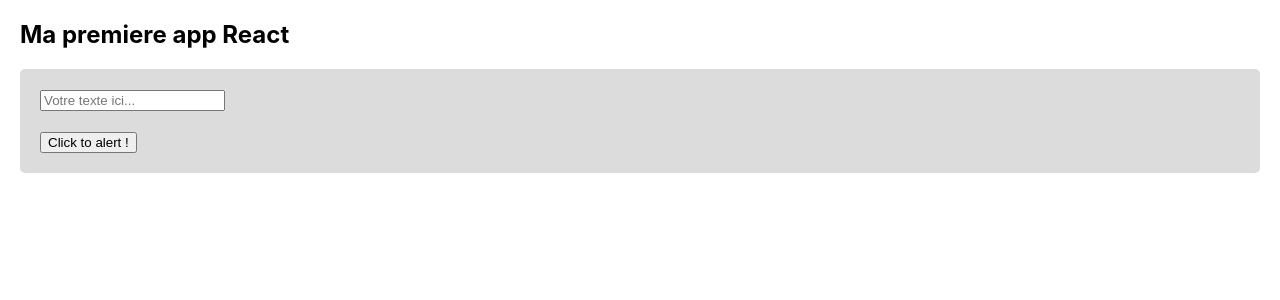
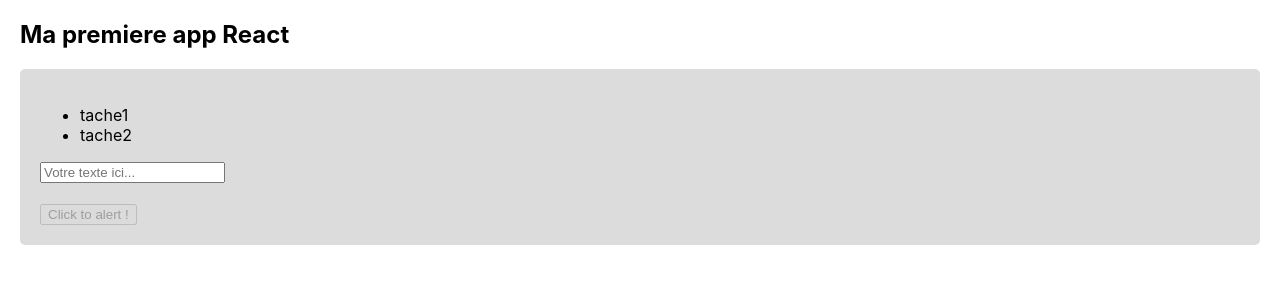
Before and after one commit to FranckGarcia189/learn-reactjs, a React (Create React App) app in the folder premiere-app-react/: page / in a window 1280 px wide. Shown: the top 300 px of the page. Built offline with nearby package versions, Linux system fonts and the light colour scheme.

Commit message:
add toDoList function

```diff
--- a/premiere-app-react/src/App.js
+++ b/premiere-app-react/src/App.js
@@ -3,10 +3,10 @@ import React from 'react';
 import './App.css';
 // import {List} from './Components/list.js';
 // import {Button} from './Components/Button.js';
-import {Button, List, Formulaire } from './Components';
+import {Formulaire } from './Components';
 
 function App() {
-  const Formulaire1 = <Formulaire type="text" name="UserInput" placeholder="Votre texte ici..." value="" disabled={false}/>;
+  const Formulaire1 = <Formulaire type="text" name="UserInput" placeholder="Votre texte ici..." value="" />;
   return (
     <div className="divApp">
       <h2>Ma premiere app React</h2>
@@ -17,5 +17,4 @@ function App() {
   );
 }
 
-
 export default App;
--- a/premiere-app-react/src/Components/Button.js
+++ b/premiere-app-react/src/Components/Button.js
@@ -4,7 +4,7 @@ export class Button extends React.Component {
     constructor (props) {
         super(props)
         // this.state = {
-        //     value : "Click on me!"
+        //     disabled : true
         // }
     }
     // ChangeButtonValue(){
@@ -14,6 +14,7 @@ export class Button extends React.Component {
     //     })
     // }
     render () {
-        return (<button type={this.props.type}>{this.props.value}</button>)
+        const {isDisabled} = this.props
+        return (<button type={this.props.type} disabled={isDisabled}>{this.props.value}</button>)
     }
 }
--- a/premiere-app-react/src/Components/Formulaire.js
+++ b/premiere-app-react/src/Components/Formulaire.js
@@ -1,28 +1,49 @@
 import React from 'react';
 import {Button} from './Button';
+import {List} from './list';
 
 export class Formulaire extends React.Component {
     constructor (props) {
         super(props)
         this.state = {
-            UserText : ""
+            UserText : "",
+            toDoList : ["tache1", "tache2"],
+            disabled : true
         }
     }
     getUserText(e) {
         const NewText = e.target.value
+        if (NewText ==""){
+            this.setState({
+                disabled : true
+            })
+        }
+        else {
+           this.setState({
+            UserText : NewText,
+            disabled : false
+            })
+        }
+    }
+    addToDoList(e){
+        const NewToDo = this.state.UserText;
+        const TmpList = this.state.toDoList;
+        // this.state.addtoDoList(NewToDo);
         this.setState({
-            UserText : NewText
+          toDoList : TmpList.concat(NewToDo)
         })
-    }
-    alertUserText(){
-        alert("test"+this.state.UserText)
+        e.preventDefault()
     }
     render () {
-        const MyButton = <Button type="submit" value="Click to alert !"/>;
+        const MyButton = <Button type="submit" value="Click to alert !" isDisabled={this.state.disabled}/>;
+        const MyToDoList = <List MyList={this.state.toDoList}/>;
         return (
             <div>
-                <form onSubmit={()=>this.alertUserText(this.props.value)}>
-                    <input type={this.props.type} name={this.props.name} placeholder={this.props.placeholder} disabled={this.props.disabled} onChange={(e)=>this.getUserText(e)} />
+                <div>
+                    {MyToDoList}
+                </div>
+                <form onSubmit={(e)=>this.addToDoList(e)}>
+                    <input type={this.props.type} name={this.props.name} placeholder={this.props.placeholder} onChange={(e)=>this.getUserText(e)} />
                     <br/><br/>
                     {MyButton}
                 </form>
--- a/premiere-app-react/src/Components/list.js
+++ b/premiere-app-react/src/Components/list.js
@@ -1,12 +1,19 @@
 import React from 'react';
 
 export class List extends React.Component {
+    constructor (props) {
+        super(props)
+        // this.state = {
+        //     toDoList : ["Faire les courses", "Faire le ménage"]
+        // }
+    }
     render () {
+        const MyList = this.props.MyList;
         return (
             <ul>
-                <li>Facebook</li>
-                <li>Twitter</li>
-                <li>Google</li>
+                {MyList.map((item) => (
+                    <li >{item}</li>
+                ))}
             </ul>
         )
     }
```
